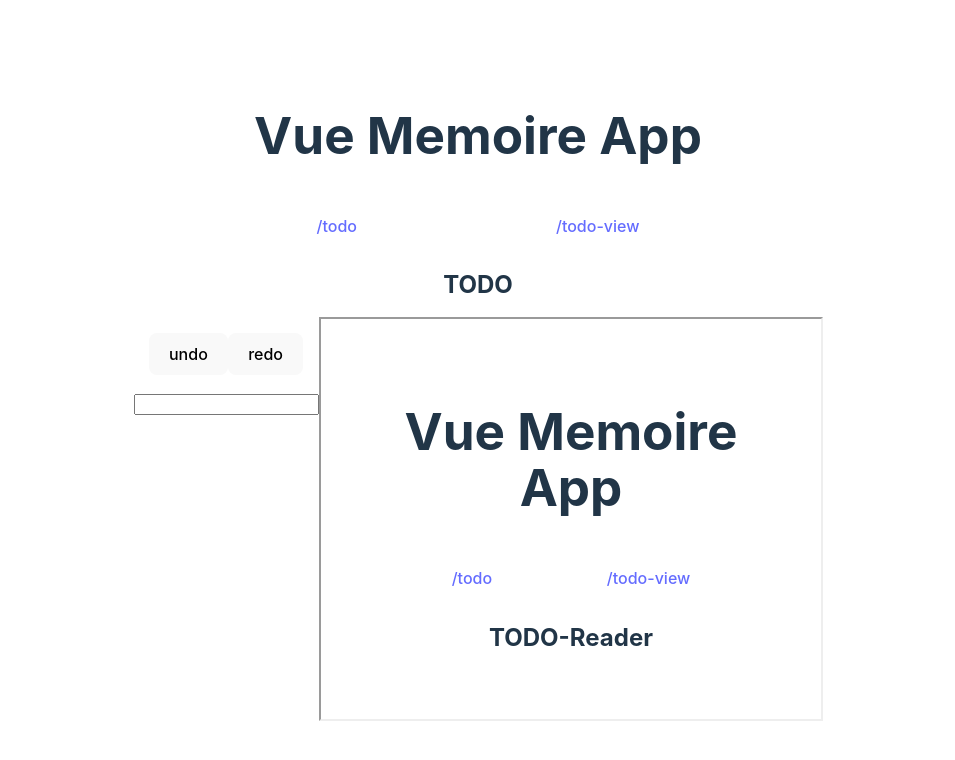
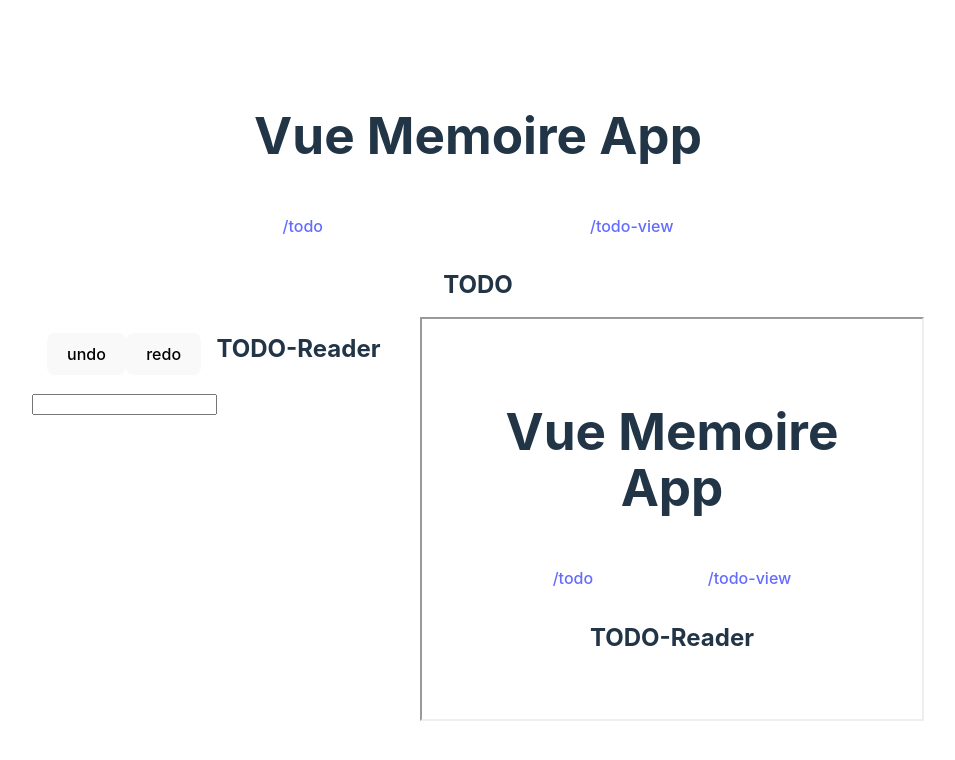
Before and after one commit to mumrich/vue-memoire, a Vue app in the folder mumrich-vue-memoire/: page / in a window 1280 px wide. Shown: the top 760 px of the page, without its empty margins (162-1117 px from the left). Built offline with nearby package versions, Linux system fonts and the light colour scheme; the HTML template or start-up script is replaced by a standard one.

Commit message:
enhance example.

```diff
--- a/mumrich-vue-memoire/src/routes/BroadcastTodo.vue
+++ b/mumrich-vue-memoire/src/routes/BroadcastTodo.vue
@@ -2,6 +2,7 @@
 import { computed } from "@vue/reactivity";
 import { ref } from "vue";
 import { useBroadcastTodo } from "../broadcast-todo/Todo";
+import BroadcastTodoReaderVue from "./BroadcastTodoReader.vue";
 
 const memoire = useBroadcastTodo();
 const newItemTitle = ref("");
@@ -43,6 +44,7 @@ function toggleItem(index: number) {
         </li>
       </ul>
     </div>
+    <BroadcastTodoReaderVue />
     <div>
       <iframe
         title="view-only"
--- a/mumrich-vue-memoire/src/routes/BroadcastTodoReader.vue
+++ b/mumrich-vue-memoire/src/routes/BroadcastTodoReader.vue
@@ -1,6 +1,7 @@
 <template>
   <h2>TODO-Reader</h2>
-  <ul>
+  <p>
+    <ul>
     <li
       v-for="({ title, done }, index) in todos"
       :key="index"
@@ -9,6 +10,7 @@
       {{ title }}
     </li>
   </ul>
+  </p>
 </template>
 
 <script setup lang="ts">
```
